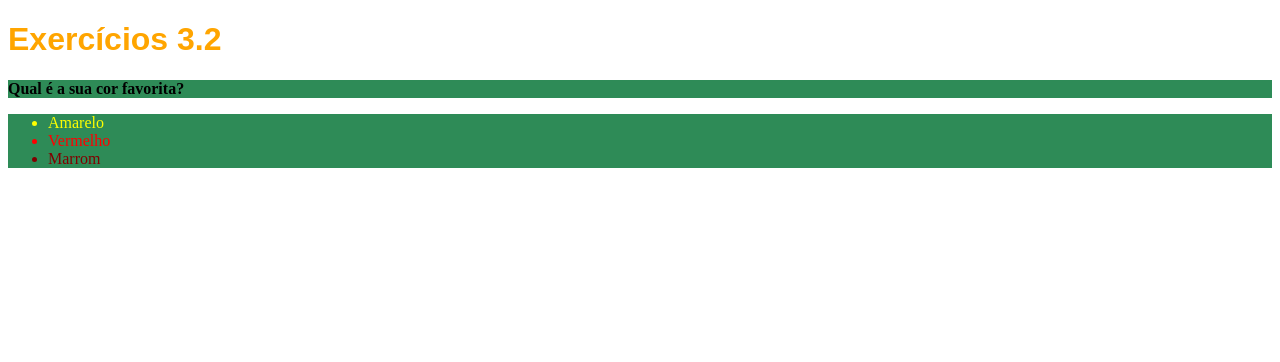
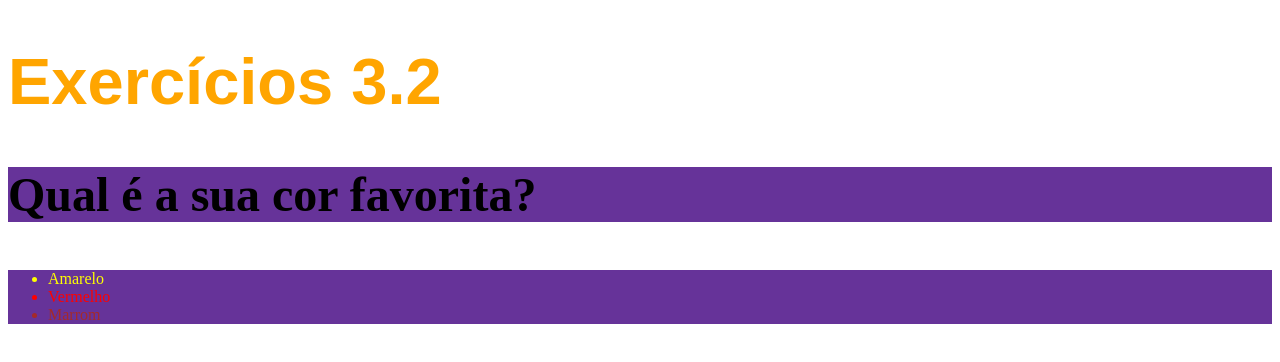
Before and after one commit to patriciavsilva/trybe-exercises, a plain HTML site: page bloco_3/dia_02/arquivo.html in a window 1280 px wide. Drawn offline with Linux system fonts and the light colour scheme.

Commit message:
repositorio atualizado

```diff
--- a/bloco_3/dia_02/arquivo.html
+++ b/bloco_3/dia_02/arquivo.html
@@ -4,31 +4,48 @@
     <meta charset="UTF-8">
     <title>HTML</title>
     <style>
-      h1 { size:65px;}
-      h1 {color: orange;}
-      #cordofundo { background-color: plum;}
-      .cordofundo2 {background-color: seagreen;}
-
-      h1{ font-family: sans-serif;}
-      p { font-weight: 600;}
-      body { font-size: 16px;}
-      p { font: size 3em;}
-      #amarelo { color: yellow;}
-      #Vermelho { color: red;}
-      #Marron { color: maroon;}
-
-
-
-
+        h1 {
+            font-size: 65px; color: orange;
+        }
+        .back { background-color: rebeccapurple;
+        }
+        h1 {
+          font-family: sans-serif;
+        }
+        p {
+          font-weight: 600;
+        }
+        body {
+          font-size: 16px;
+        }
+        p{
+          font-size: 3em;
+        }
+        #amarelo {
+          color: yellow;
+        }
+        #vermelho {
+          color: red;
+        }
+        #marrom {
+          color: brown;
+        }
     </style>
   </head>
   <body>
     <h1>Exercícios 3.2</h1>
-    <p class="cordofundo2">Qual é a sua cor favorita?</p>
-    <ul class="cordofundo2">
+    <p class="back">Qual é a sua cor favorita?</p>
+    <ul class="back">
       <li id="amarelo">Amarelo</li>
-      <li id= "Vermelho">Vermelho</li>
-      <li id="Marron">Marrom</li>
+      <li id="vermelho">Vermelho</li>
+      <li id="marrom">Marrom</li>
     </ul>
+
+    <!-- Exercícios
+ - Modifique o tamanho do h1 para 65 pixels
+ - Modifique a cor do texto do h1 para laranja
+ - Modifique a cor de fundo da lista não ordenada
+ - Crie uma classe para modificar a cor de fundo da tag p e da ul ao mesmo tempo
+    -->
   </body>
 </html>
--- /dev/null
+++ b/bloco_3/dia_02/style.css
@@ -0,0 +1,13 @@
+
+      h1 { size:65px;}
+      h1 {color: orange;}
+      #cordofundo { background-color: plum;}
+      .cordofundo2 {background-color: seagreen;}
+
+      h1{ font-family: sans-serif;}
+      p { font-weight: 600;}
+      body { font-size: 16px;}
+      p { font: size 3em;}
+      #amarelo { color: yellow;}
+      #Vermelho { color: red;}
+      #Marron { color: maroon;}
```
